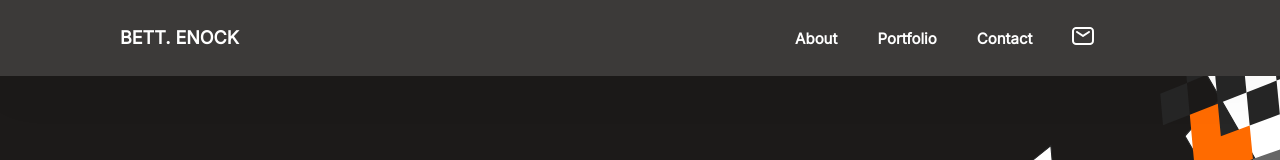
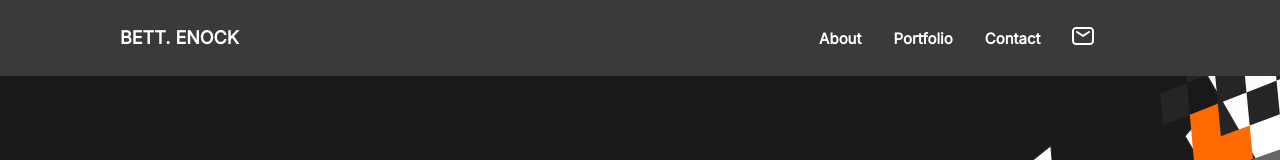
Before and after one commit to Bettenoch/Portfolio-Setup-Mobile-First, a website: page index.html in a window 1280 px wide. Shown: the top 160 px of the page. Drawn offline with nearby package versions, Linux system fonts and the light colour scheme.

Commit message:
Reduced navitems margin left

```diff
--- a/style.css
+++ b/style.css
@@ -94,7 +94,7 @@
 .nav-list li {
   list-style: none;
   border-bottom: 1px solid #6f6c6b;
-  padding: 1rem 1rem 1rem 1.5rem;
+  padding: 1rem 1rem 1rem 1rem;
   font-family: 'Inter', sans-serif;
   font-style: normal;
   font-weight: 700;
```
